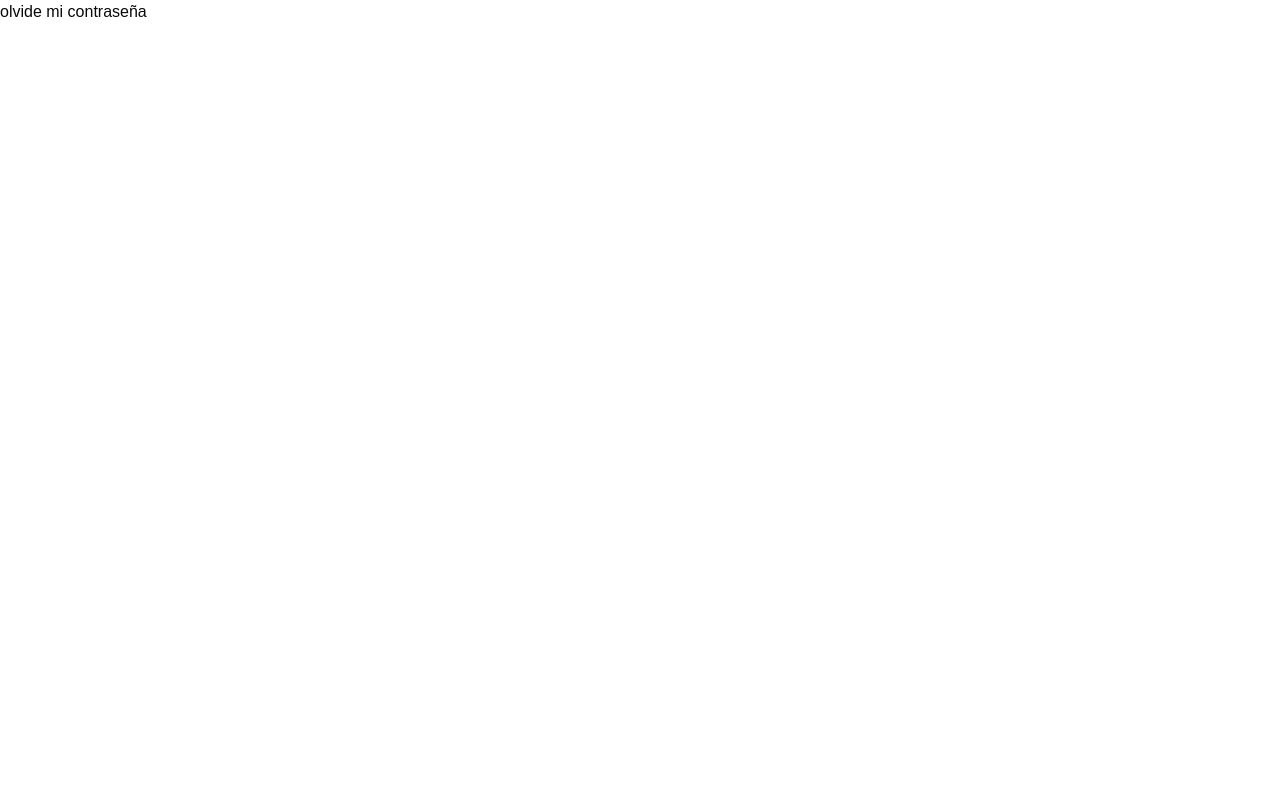
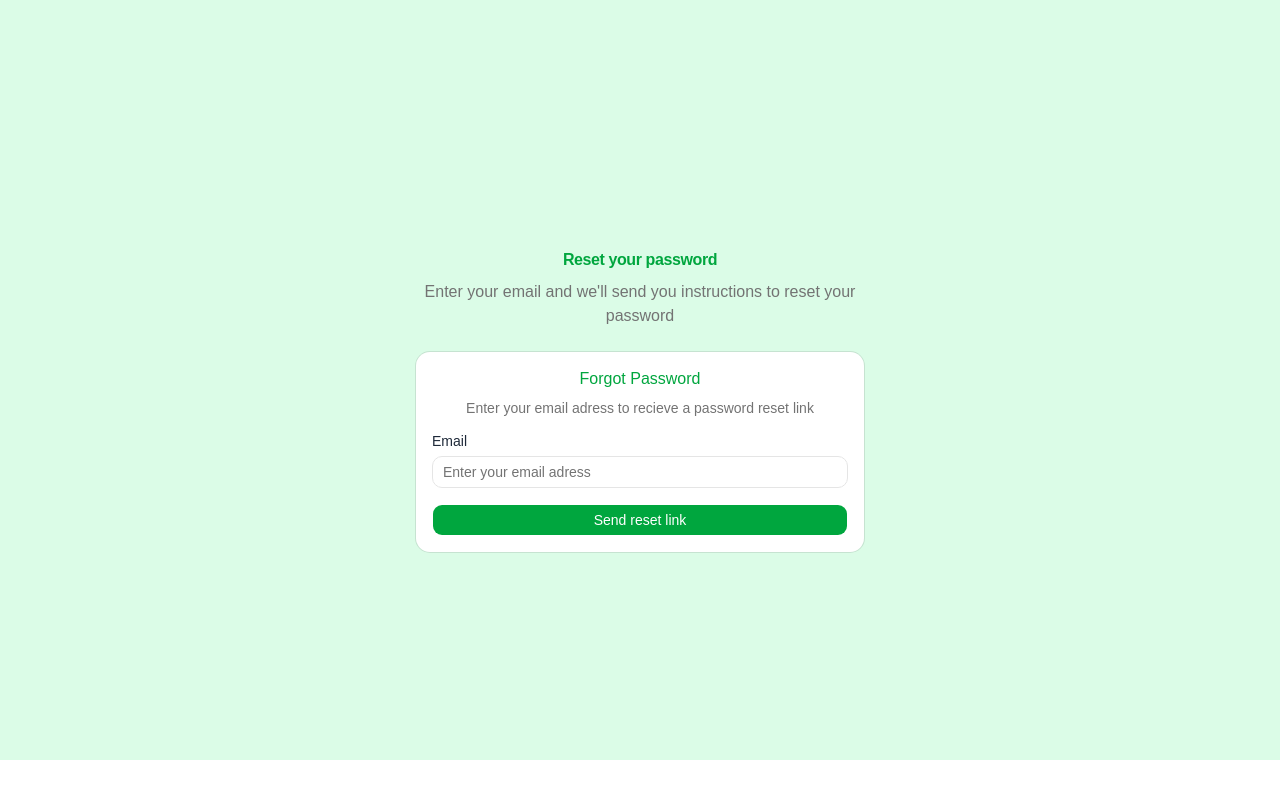
Before and after one commit to MarcosDavd/mernProject, a React (Vite) app in the folder frontend/: page /forgot-password in a window 1280 px wide. Built offline with nearby package versions, Linux system fonts and the light colour scheme.

Commit message:
feat: forgot password page

```diff
--- /dev/null
+++ b/frontend/src/components/ui/alert.jsx
@@ -0,0 +1,78 @@
+import * as React from "react"
+import { cva } from "class-variance-authority";
+
+import { cn } from "@/lib/utils"
+
+const alertVariants = cva(
+  "group/alert relative grid w-full gap-0.5 rounded-lg border px-2.5 py-2 text-left text-sm has-data-[slot=alert-action]:relative has-data-[slot=alert-action]:pr-18 has-[>svg]:grid-cols-[auto_1fr] has-[>svg]:gap-x-2 *:[svg]:row-span-2 *:[svg]:translate-y-0.5 *:[svg]:text-current *:[svg:not([class*='size-'])]:size-4",
+  {
+    variants: {
+      variant: {
+        default: "bg-card text-card-foreground",
+        destructive:
+          "bg-card text-destructive *:data-[slot=alert-description]:text-destructive/90 *:[svg]:text-current",
+      },
+    },
+    defaultVariants: {
+      variant: "default",
+    },
+  }
+)
+
+function Alert({
+  className,
+  variant,
+  ...props
+}) {
+  return (
+    <div
+      data-slot="alert"
+      role="alert"
+      className={cn(alertVariants({ variant }), className)}
+      {...props} />
+  );
+}
+
+function AlertTitle({
+  className,
+  ...props
+}) {
+  return (
+    <div
+      data-slot="alert-title"
+      className={cn(
+        "font-medium group-has-[>svg]/alert:col-start-2 [&_a]:underline [&_a]:underline-offset-3 [&_a]:hover:text-foreground",
+        className
+      )}
+      {...props} />
+  );
+}
+
+function AlertDescription({
+  className,
+  ...props
+}) {
+  return (
+    <div
+      data-slot="alert-description"
+      className={cn(
+        "text-sm text-balance text-muted-foreground md:text-pretty [&_a]:underline [&_a]:underline-offset-3 [&_a]:hover:text-foreground [&_p:not(:last-child)]:mb-4",
+        className
+      )}
+      {...props} />
+  );
+}
+
+function AlertAction({
+  className,
+  ...props
+}) {
+  return (
+    <div
+      data-slot="alert-action"
+      className={cn("absolute top-2 right-2", className)}
+      {...props} />
+  );
+}
+
+export { Alert, AlertTitle, AlertDescription, AlertAction }
--- a/frontend/src/pages/ForgotPassword.jsx
+++ b/frontend/src/pages/ForgotPassword.jsx
@@ -1,9 +1,117 @@
-import React from 'react'
+import { Alert, AlertDescription } from '@/components/ui/alert';
+import { Card, CardContent, CardDescription, CardHeader, CardTitle } from '@/components/ui/card';
+import { Label } from '@/components/ui/label';
+import { Input } from '@/components/ui/input';
+import { Button } from '@/components/ui/button';
+import { CheckCircle, Loader2 } from 'lucide-react';
+import React, { useState } from 'react'
+import { useNavigate } from 'react-router-dom';
+import axios from 'axios';
+import { toast } from 'sonner';
 
 const ForgotPassword = () => {
+  const [isLoading, setIsLoading] = useState(false);
+  const [error, setError] = useState("");
+  const [email, setEmail] = useState("");
+  const [isSubmitted, setisSubmitted] = useState(false);
+  const navigate = useNavigate();
+  const handleForgotPassword = async (e) => {
+    e.preventDefault()
+    setError("");
+    try {
+      setIsLoading(true);
+      const res = await axios.post(`http://localhost:5000/user/forgot-password`, {
+        email
+      });
+      if (res.data.success) {
+        setisSubmitted(true)
+        console.log("dkndsndsdn")
+        toast.success(res.data.message)
+        setEmail("")
+        navigate(`/verify-otp/${email}`)
+      }
+    } catch (error) {
+      const message = error.response?.data?.message || "No se pudo enviar el email, intentá de nuevo";
+      setError(message);
+      toast.error(message);
+    } finally {
+      setIsLoading(false);
+    }
+  }
   return (
-    <div>
-      olvide mi contraseña
+    <div className='relative w-full h-[760px] bg-green-100 overflow-hidden' >
+      <div className='min-h-screen flex flex-col'>
+        <div className='flex-1 flex items-center justify-center p-4'>
+          <div className='w-full max-w-md space-y-6'>
+            <div className='text-center space-y-2'>
+              <h1 className='text-3x1 font-bold tracking-tight text-green-600'>Reset your password</h1>
+              <p className='text-muted-foreground'>Enter your email and we'll send you instructions to reset your password</p>
+            </div>
+            <Card className='bg-white'>
+              <CardHeader className='space-y-1'>
+                <CardTitle className='text-2x1 text-center text-green-600'> Forgot Password</CardTitle>
+                <CardDescription className='text-center'>
+                  {
+                    isSubmitted ?
+                      "Check your email for reset instructions"
+                      : "Enter your email adress to recieve a password reset link "
+                  }
+                </CardDescription>
+              </CardHeader>
+              <CardContent className='space-y-4'>
+                {
+                  error && (<Alert variant='destructive'>
+                    <AlertDescription>{error}</AlertDescription>
+                  </Alert>)
+                }
+                {
+                  isSubmitted ? (
+                    <div className=' py-6 flex flex-col items-center justify-center text-center space-y-4'>
+                      <div className=' bg-primary/10 rounded-full p-3'>
+                        <CheckCircle className='h-6 w-6 text-primary' />
+                      </div>
+                      <div className='space-y-2'>
+                        <h3 className='font-medium text-lg'> Check your inbox</h3>
+                        <p className='text-muted-foreground'> We've sent a password reset to <span className='font-medium text-foreground'>{email}</span></p>
+                        <p>
+                          If your don't see the email, check your spam folder or{" "}
+                          <button className='text-primary hover:underline font-medium' onClick={() => setisSubmitted(false)}>
+                            try again
+                          </button>
+                        </p>
+                      </div>
+                    </div>
+                  ) : (
+                    <form onSubmit={handleForgotPassword} className='space-y-4'>
+                      <div className='space-y-2 relative text-gray-800'>
+                        <Label>Email</Label>
+                        <Input
+                          type='email'
+                          placeholder="Enter your email adress"
+                          value={email}
+                          onChange={(e) => setEmail(e.target.value)}
+                          required
+                          disabled={isLoading}
+                        />
+                      </div>
+                      <Button type="submit" className='w-full bg-green-600 text-white relative hover:bg-green-500 cursor-pointer'>
+                        {
+                          isLoading ? (
+                            <>
+                              <Loader2 className='mr-2 h-4 w-4 animate-spin' />
+                              Sending reset link...
+                            </>
+                          ) : ("Send reset link")
+                        }
+                      </Button>
+                    </form>
+                  )
+                }
+              </CardContent>
+            </Card>
+          </div>
+        </div>
+      </div>
     </div>
   )
 }
```
Also changed, not shown: 1 other file (tests, documents, lock files or other folders).
